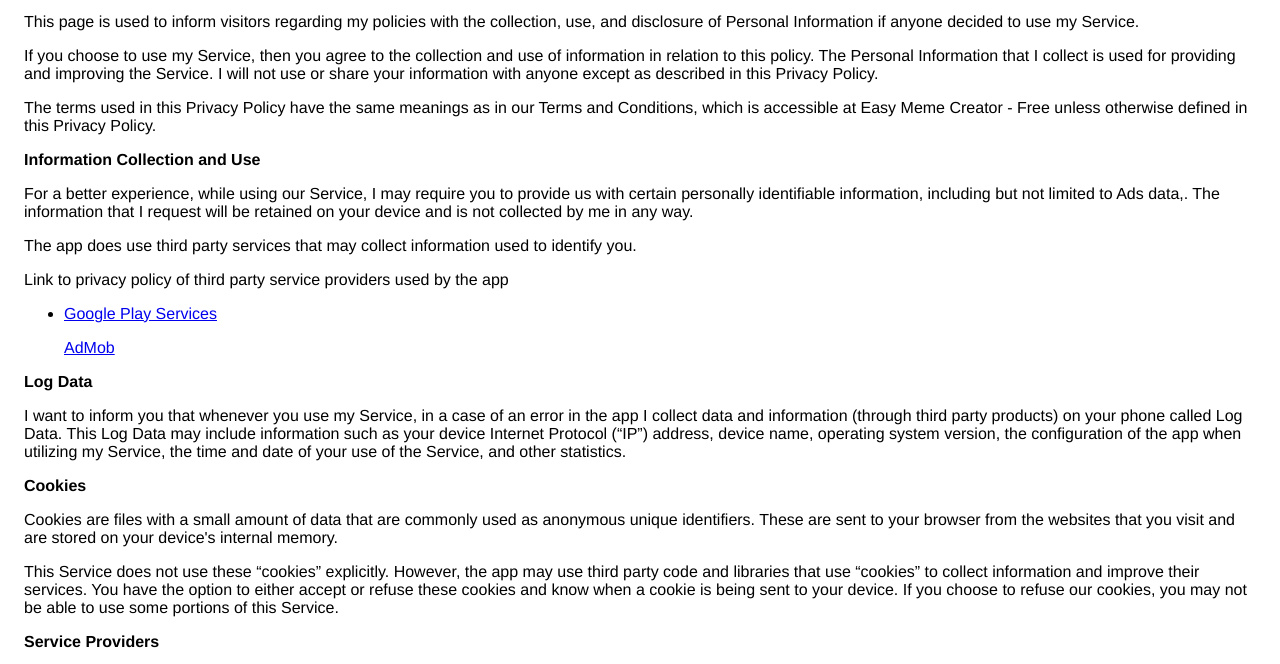
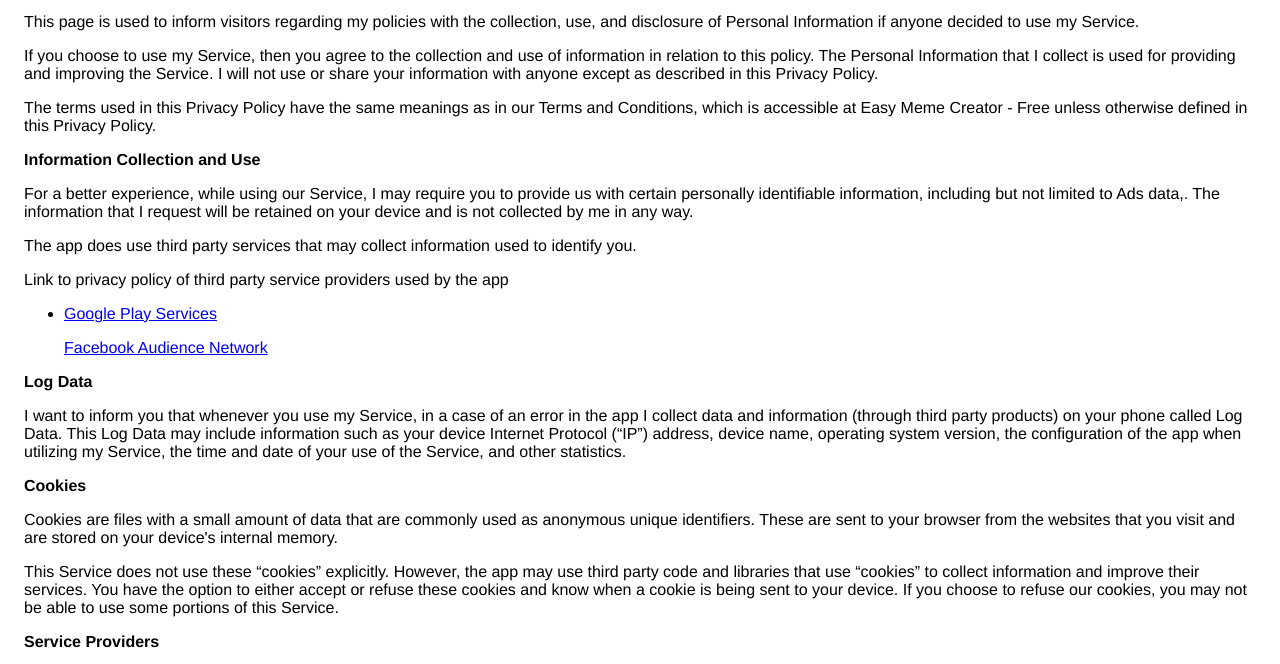
Before and after one commit to kaushik1001/kaushik1001.github.io, a plain HTML site: page index.html in a window 1280 px wide. Shown: the part 113-777 px from the top of the page. Drawn offline with Linux system fonts and the light colour scheme.

Commit message:
Update index.html

```diff
--- a/index.html
+++ b/index.html
@@ -19,7 +19,7 @@
                     accessible at Easy Meme Creator - Free unless otherwise defined in this Privacy Policy.
                   </p> <p><strong>Information Collection and Use</strong></p> <p>For a better experience, while using our Service, I may require you to provide us with certain
                     personally identifiable information, including but not limited to Ads data,. The information that I request will be retained on your device and is not collected by me in any way.
-                  </p> <p>The app does use third party services that may collect information used to identify you.</p> <div><p>Link to privacy policy of third party service providers used by the app</p> <ul><li><a href="https://www.google.com/policies/privacy/" target="_blank">Google Play Services</a></p><a href="https://policies.google.com/privacy?hl=en" target="_blank">AdMob</a></li><!----><!----><!----><!----><!----><!----><!----></ul></div> <p><strong>Log Data</strong></p> <p> I want to inform you that whenever you use my Service, in a case of
+                  </p> <p>The app does use third party services that may collect information used to identify you.</p> <div><p>Link to privacy policy of third party service providers used by the app</p> <ul><li><a href="https://www.google.com/policies/privacy/" target="_blank">Google Play Services</a></p><a href="https://business.facebook.com/privacy/explanation" target="_blank">Facebook Audience Network</a></li><!----><!----><!----><!----><!----><!----><!----></ul></div> <p><strong>Log Data</strong></p> <p> I want to inform you that whenever you use my Service, in a case of
                     an error in the app I collect data and information (through third party products) on your phone
                     called Log Data. This Log Data may include information such as your device Internet Protocol (“IP”) address,
                     device name, operating system version, the configuration of the app when utilizing my Service,
```
